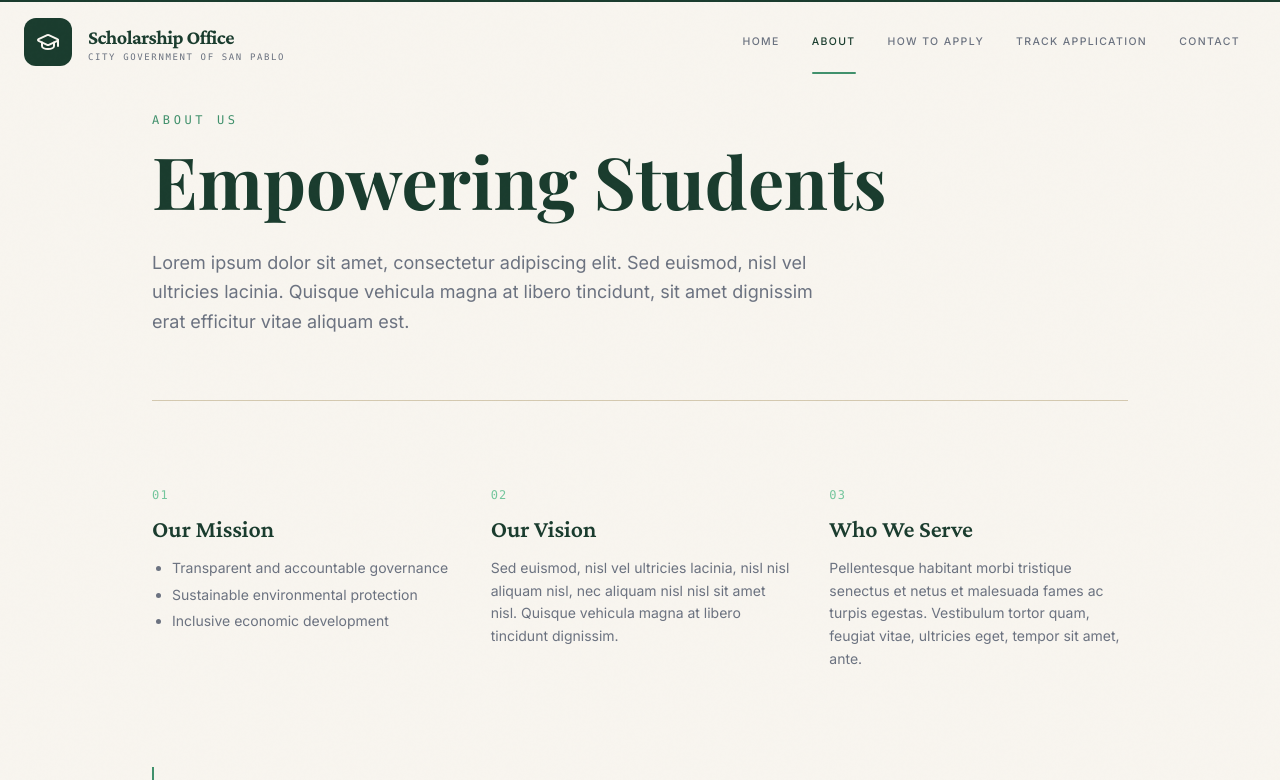
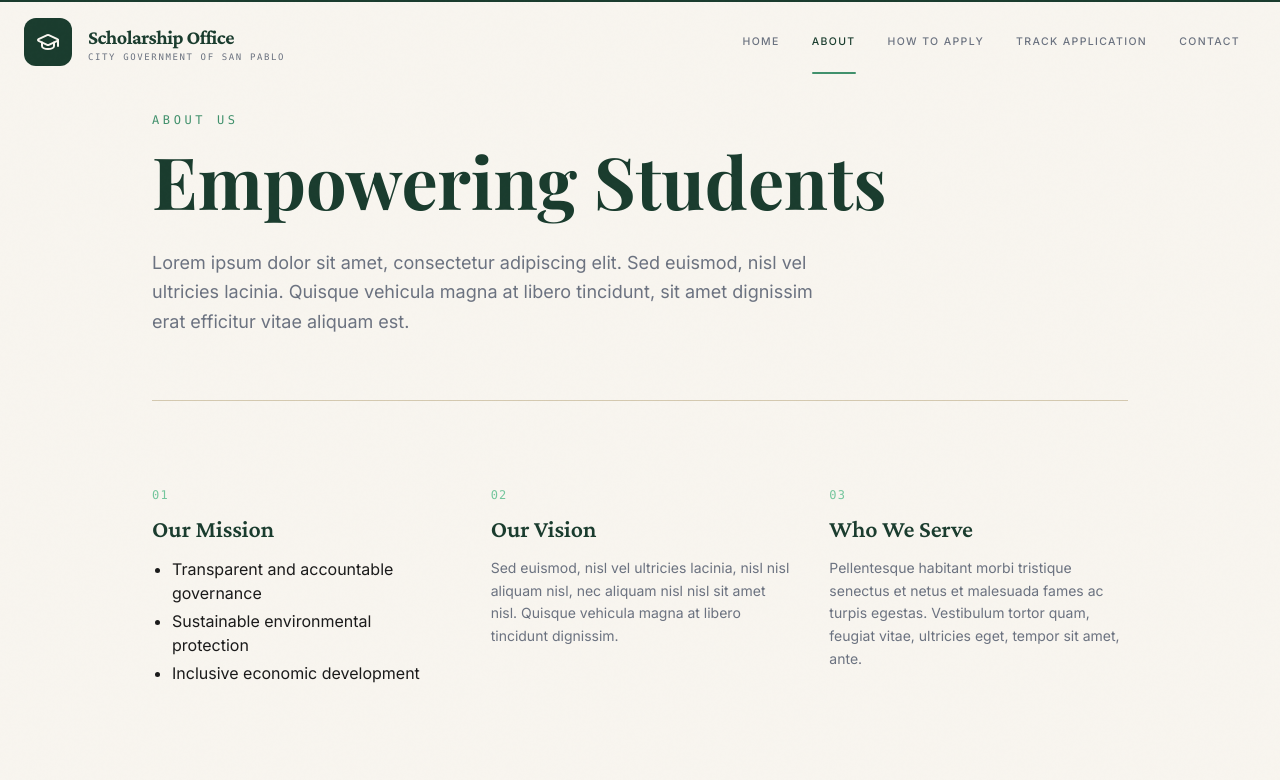
Before and after one commit to MarkPagkaliwagan/Scholarship, a Next.js app: page /about in a window 1280 px wide. Shown: the top 780 px of the page. Built offline with nearby package versions, Linux system fonts and the light colour scheme.

Commit message:
fix: prevent nested ul inside p element in About page

```diff
--- a/src/app/about/page.tsx
+++ b/src/app/about/page.tsx
@@ -50,7 +50,10 @@ export default function AboutPage() {
                 style={{ color: "var(--green-light)" }}>{p.number}</span>
               <h2 className="font-display text-2xl font-semibold mt-2 mb-3"
                 style={{ color: "var(--green-deep)" }}>{p.title}</h2>
-              <p className="font-body text-sm leading-relaxed" style={{ color: "var(--muted)" }}>{p.body}</p>
+              {typeof p.body === 'string'
+                ? <p className="font-body text-sm leading-relaxed" style={{ color: "var(--muted)" }}>{p.body}</p>
+                : p.body
+              }
             </div>
           ))}
         </div>
```
Also changed, not shown: 1 other file (tests, documents, lock files or other folders).
